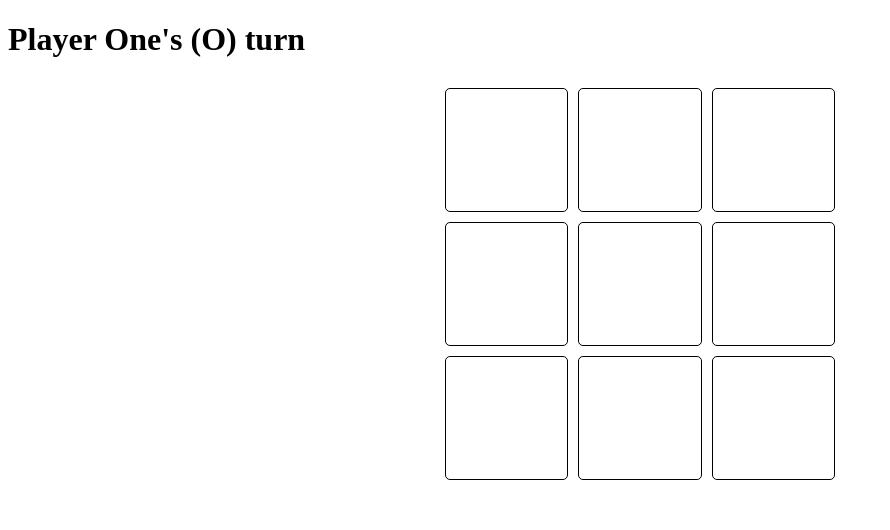
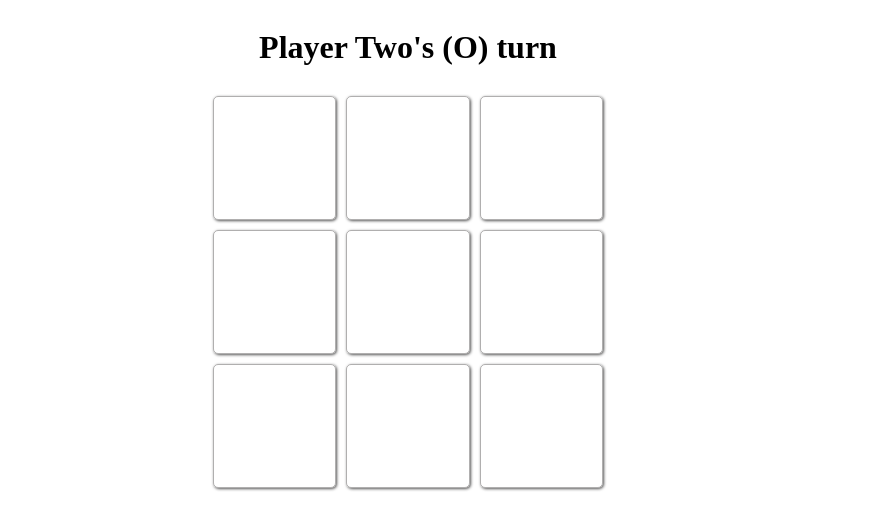
Before and after one commit to RupeshSagaram/TikTacToe, a plain HTML site: page index.html in a window 1280 px wide. Shown: the whole page, without its empty margins (0-890 px from the left). Drawn offline with Linux system fonts and the light colour scheme.

Commit message:
player's name is getting updated as the player sign, error fixed

```diff
--- a/script.js
+++ b/script.js
@@ -190,6 +190,12 @@ function displayController(){
          let board = game.getBoard();
         const activePlayer = game.getActivePlayer();
 
+        if(activePlayer === 'X'){
+            game.currentPlayerName = "Player One";
+        }else if(activePlayer === 'O'){
+            game.currentPlayerName = "Player Two";
+        }
+
         //display player's turn
         playerTurnEl.textContent = `${game.currentPlayerName}'s (${activePlayer}) turn`;
 
--- a/style.css
+++ b/style.css
@@ -1,23 +1,30 @@
-/* .board {
-    display: grid;
-    grid-template-columns: repeat(3, 1fr);
-    grid-gap: 5px;
-    width: 300px;
-    margin: 0 auto;
-} */
+.container{
+    display: flex;
+    height: auto;
+    width: 100vh;
+    flex-direction: column;
+    justify-content: center;
+
+}
+
+.container > .turn {
+    align-self: center;
+}
 
 .square {
     display: flex;
     align-items: center;
     justify-content: center;
-    border: 1px solid black;
+    border: 1px solid rgba(122, 120, 120, 0.591);
     height: 120px;
     font-size: 24px;
     cursor: pointer;
-    border: 1px solid black;
     border-radius: 5px;
     padding: 1px;
     margin:5px;
+    box-shadow: 1px 1px 3px rgba(0, 0, 0, 0.664);
+    font-family:system-ui, -apple-system, BlinkMacSystemFont, 'Segoe UI', Roboto, Oxygen, Ubuntu, Cantarell, 'Open Sans', 'Helvetica Neue', sans-serif;
+    font-size: 50px;
 }
 
 .square:hover {
```
